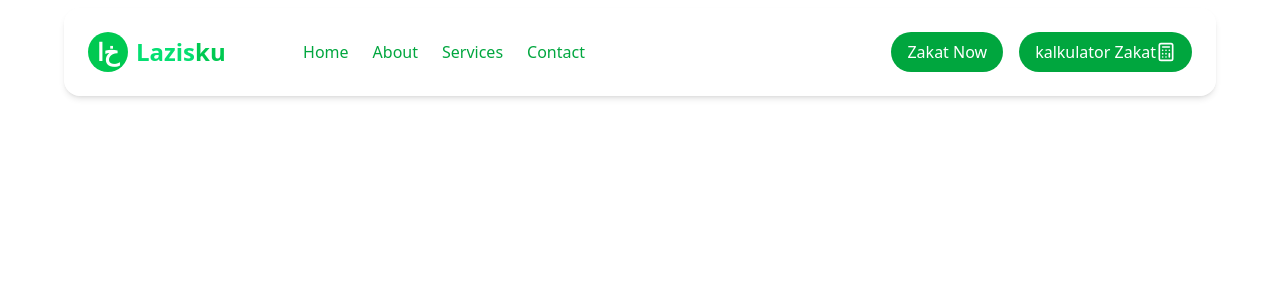
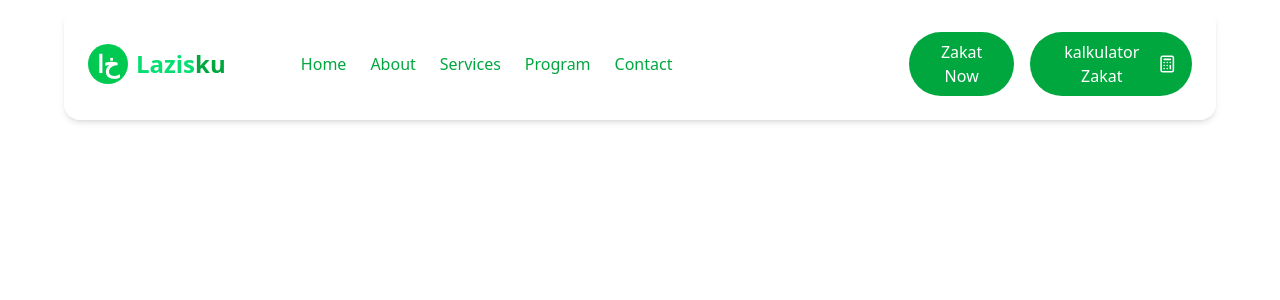
Before and after one commit to BangGondes/LazisKu, a Next.js app: page /components/header in a window 1280 px wide. Shown: the top 300 px of the page. Built offline with nearby package versions, Linux system fonts and the light colour scheme.

Commit message:
[FIX] perubahan header

```diff
--- a/src/app/components/header/page.tsx
+++ b/src/app/components/header/page.tsx
@@ -30,14 +30,14 @@ export default function Header() {
   }, [isOpen]);
 
   return (
-    <header className="fixed top-2 left-1/2 transform -translate-x-1/2 w-[90%] z-50 p-4 lg:p-6 bg-white/30 backdrop-blur-md shadow-md rounded-2xl flex items-center justify-between lg:grid lg:grid-cols-3">
+    <header className="fixed top-2 left-1/2 transform -translate-x-1/2 w-[90%] z-50 p-4 lg:p-6 bg-white/30 backdrop-blur-md shadow-md rounded-2xl flex items-center justify-between lg:grid lg:grid-cols-3 gap-x-32">
       {/* Logo */}
       <Link href="/" className="flex items-center gap-2">
         <p className="text-2xl font-extrabold text-white bg-green-500 rounded-full p-1 w-10 h-10 flex items-center justify-center font-poppins">
           ا<span>خ</span>
         </p>
         <h1 className="text-2xl font-bold text-green-400 hover:text-green-600 transition-all">
-          Lazis<span className="text-green-500 hover:text-green-600">ku</span>
+          Lazis<span className="text-green-600">ku</span>
         </h1>
       </Link>
 
@@ -58,31 +58,32 @@ export default function Header() {
         lg:static lg:w-auto lg:flex-row lg:flex lg:shadow-none lg:bg-transparent lg:space-x-6 lg:p-0 lg:justify-center`}
       >
         {/* Link Navigasi */}
-        <div className="flex flex-col lg:flex-row text-green-600 items-center justify-center space-y-4 lg:space-y-0 lg:space-x-6">
-          {["Home", "About", "Services", "Contact"].map((item) => (
+        <div className="flex flex-col lg:flex-row text-green-600 items-center lg:items-start justify-center lg:justify-center w-full space-y-4 lg:space-y-0 lg:space-x-6">
+          {["Home", "About", "Services", "Program", "Contact"].map((item) => (
             <Link
               key={item}
               href={`/${
                 item.toLowerCase() === "home" ? "" : item.toLowerCase()
               }`}
-              className="relative hover:text-green-800 after:content-[''] after:absolute after:left-1/2 after:bottom-0  after:w-0 after:h-[2px] after:bg-green-800 after:transition-all after:duration-300 after:origin-center hover:after:w-full hover:after:left-0"
+              className="relative hover:text-green-800 after:content-[''] after:absolute after:left-1/2 after:bottom-0 after:w-0 after:h-[2px] after:bg-green-800 after:transition-all after:duration-300 after:origin-center hover:after:w-full hover:after:left-0"
             >
               {item}
             </Link>
           ))}
         </div>
+
         {/* Kalkulator Button di Mobile */}
-        <div className="flex items-center justify-center w-full lg:hidden gap-4 mt-2 flex-wrap">
+        <div className="flex flex-col items-center justify-center w-full lg:hidden gap-4 mt-2 flex-wrap">
           <Link href="/donasi">
             <button className="bg-green-600 hover:bg-green-700 px-4 py-2.5 rounded-full flex items-center justify-center text-white transition-all">
               Zakat Now
             </button>
           </Link>
-          {/* <Link href="/kalkulator">
+          <Link href="/kalkulator">
             <button className="bg-green-600 hover:bg-green-700 px-4 py-2 rounded-full flex items-center justify-center text-white transition-all">
               <span>kalkulator Zakat</span> <Calculator size={20} />
             </button>
-          </Link> */}
+          </Link>
         </div>
       </nav>
 
--- a/src/app/components/hero/page.tsx
+++ b/src/app/components/hero/page.tsx
@@ -33,9 +33,9 @@ export default function Hero() {
   };
 
   return (
-    <Card className="mt-24 border-none shadow-xl bg-gray-50 flex flex-col-reverse lg:flex-row items-center justify-between px-4 py-6 sm:px-6 sm:py-10 lg:p-16 gap-6 lg:gap-16">
+    <Card className="mt-0 border-none shadow-xl bg-gray-50 flex flex-col-reverse lg:flex-row items-center justify-between px-4 py-6 sm:px-6 sm:py-10 lg:p-16 gap-6 lg:gap-16">
       {/* Kontainer Teks */}
-      <div className="flex-1 text-center lg:text-left">
+      <div className="mt-24 flex-1 text-center lg:text-left">
         <h1 className="text-4xl lg:text-5xl font-bold text-gray-900 leading-tight">
           Mulai Perjalanan Kebaikanmu
         </h1>
@@ -48,7 +48,7 @@ export default function Hero() {
       </div>
 
       {/* Kontainer Slideshow */}
-      <div className="flex-1 flex justify-center relative w-full max-w-md">
+      <div className="mt-24 flex-1 flex justify-center relative w-full max-w-md">
         <div className="relative w-full h-80 overflow-hidden rounded-xl shadow-lg">
           <AnimatePresence custom={direction} initial={false}>
             <motion.img
```
